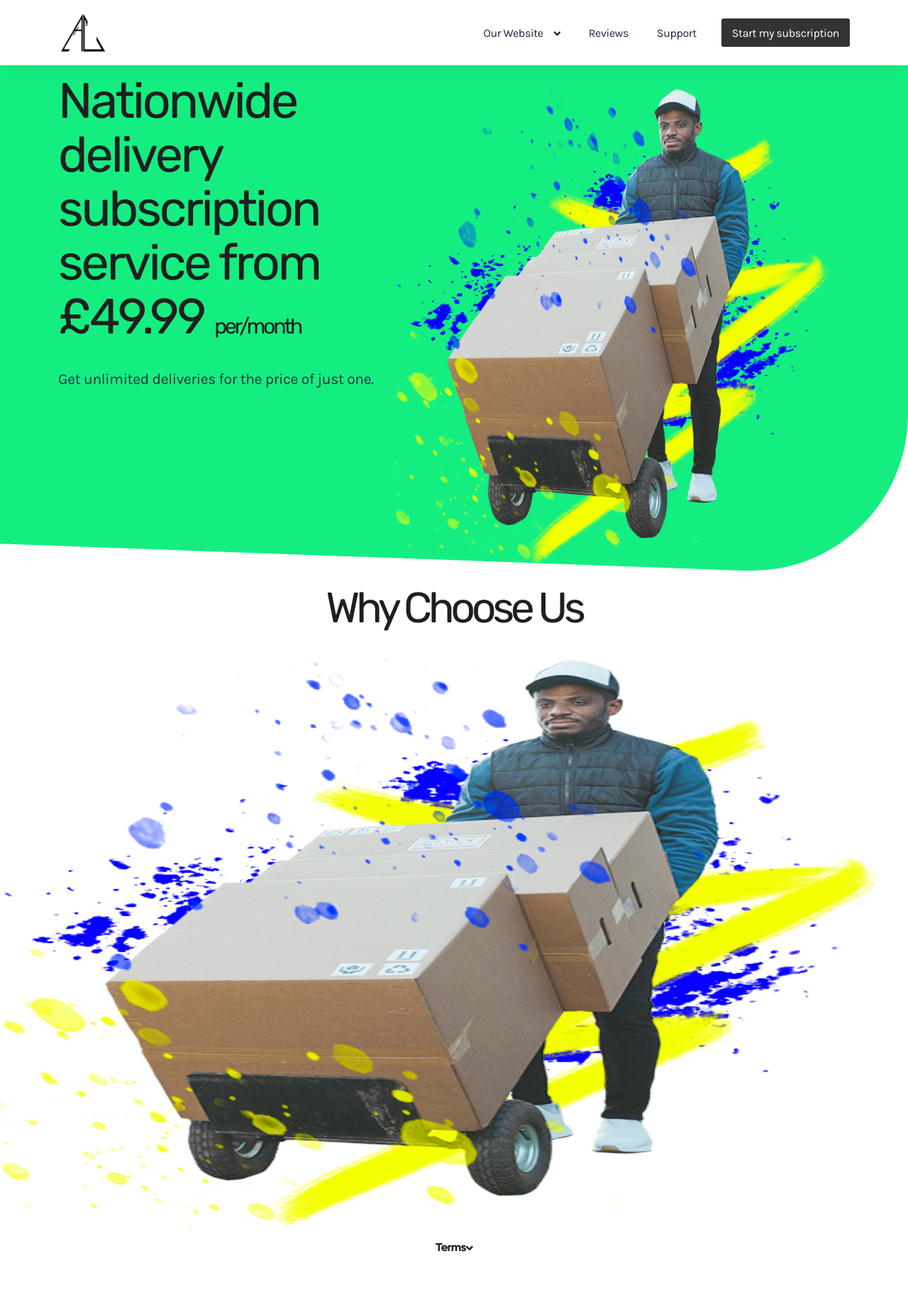
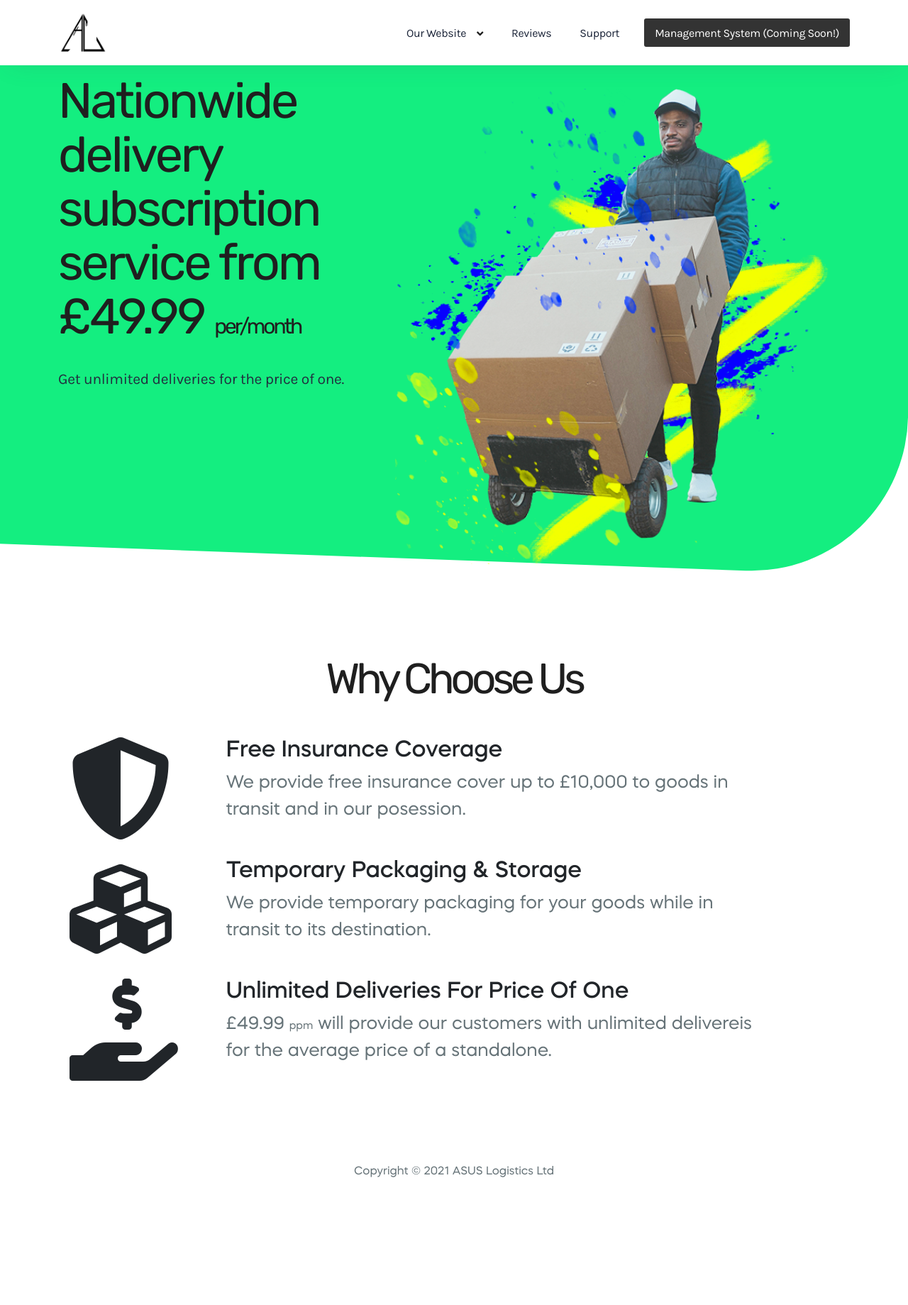
Before and after one commit to AsusLogistics/website, a Django app: page /Landing_test in a window 1280 px wide. Shown: the whole page at 71% size. After the commit the page ends 1659 px from the top, so only its background shows below. Run offline with Django 3.2, Linux system fonts and the light colour scheme; some libraries are stand-ins or nearby versions.

Commit message:
updated landing_test

```diff
--- a/AsusLogistic/static/landing_test.css
+++ b/AsusLogistic/static/landing_test.css
@@ -21,7 +21,12 @@ color: black !important;
 }
 
 
+.content.section-heading-8.text-lg-start.text-center{
+  text-align: center !important;
 
+
+
+}
 
 
 @media (min-width: 320px) {
@@ -29,6 +34,14 @@ color: black !important;
   {
     width:320px !important;
     z-index: 0;
+    text-align: center;
+
+  }
+  .column .column2 {
+
+    width: 100%;
+
+
   }
   }
   @media (min-width: 480px) {
@@ -41,8 +54,9 @@ color: black !important;
     @media (min-width: 920px) {
       .bg
       {
-        width:1300px !important;
+        width:1400px !important;
         z-index: 0;
+        height: 500px;
       }
       }
 
@@ -51,5 +65,39 @@ color: black !important;
         .content h1{
           padding-top: 0px;
           margin-top: -120px;
+
+        }
+        .column {
+
+          width: 20%;
+          float: left;
+          padding: 10px;
+          height: 170px; /* Should be removed. Only for demonstration */
+
+        }
+        .column2 {
+          width: 70%;
+          float: left;
+          padding: 10px;
+          height: 170px; /* Should be removed. Only for demonstration */
+
         }
         }
+.footersection p {
+  text-align: center;
+}
+
+
+.column2 p {
+font-size: 25px;
+
+}
+.column2 small {
+font-size: 15px;
+
+}
+
+.subcontent {
+  margin: 100px;
+
+}
--- a/AsusLogistic/templates/Landing_test.html
+++ b/AsusLogistic/templates/Landing_test.html
@@ -92,7 +92,7 @@
         <a target="_blank" class="btn btn trail-btn focus-reset" onclick="openPayPal()">
 
 
-          Start my subscription
+          Management System (Coming Soon!)
         </a>
       </div>
       <!-- mobile menu trigger -->
@@ -111,7 +111,7 @@
       <div class="col-xl-5 col-lg-6 col-md-8 col-sm-10 pr-0 " data-aos="fade-right" data-aos-duration="800" data-aos-once="true">
         <div class="content">
           <h1>Nationwide delivery subscription service from £49.99 <small>per/month</small></h1>
-          <p> Get unlimited deliveries for the price of just one.</p>
+          <p> Get unlimited deliveries for the price of one.</p>
           <div id="paypal-button-container-P-19573805F0426720DMGCRGCA"></div>
           <script src="https://www.paypal.com/sdk/js?client-id=AQjuOi-JWu6upHTcNpcR1n8XFJUvibRj-pw7VlxWLGZBNTawLcSWDl-pdvHtRx_ZAR2WC7OopiQ8PQRv&vault=true&intent=subscription" data-sdk-integration-source="button-factory"></script>
           <script>
@@ -148,7 +148,7 @@
   <div class="bg-shape-14"></div>
 </div>
 
-<!-- Content-Area-3 -->
+<!-- Content-Area-3
 
   <div class="content section-heading-8 text-lg-start text-center">
     <div class="d-flex justify-content-center">
@@ -156,7 +156,7 @@
       Why Choose Us
     </h2>
         </div>
-      <img class="bg" src="{% static 'media/Trol2.png' %}" width="500" height="800px" />
+      <img class="bg" src="{% static 'media/howitworks.png' %}" width="500" height="800px" />
 
         <div class="termsCenter">
         <a href="#" class="btn focus-reset">
@@ -165,13 +165,66 @@
           <i class="fas fa-angle-down"></i>
         </a>
           </div>
+    </div>-->
+<div class="subcontent">
+      <div class="content section-heading-8 text-lg-start text-center">
+      <div class="d-flex justify-content-center">
+      <h2>
+        Why Choose Us
+      </h2>
+    </div>
+  </div>
+    <div class="row">
+      <div class="column">
+        <i class="fas fa-shield-alt fa-9x"></i>
+
+
+
+      </div>
+
+        <div class="column2">
+        <h2>Free Insurance Coverage</h2>
+        <p> We provide free insurance cover up to £10,000 to goods in transit and in our posession.</p>
+
+      </div>
     </div>
 
+    <div class="row">
+      <div class="column">
+        <i class="fas fa-cubes fa-9x"></i>
+
+      </div>
+
+        <div class="column2">
+        <h2>Temporary Packaging & Storage</h2>
+        <p> We provide temporary packaging for your goods while in transit to its destination.</p>
+
+
+      </div>
+    </div>
+
+    <div class="row">
+      <div class="column">
+        <i class="fas fa-hand-holding-usd fa-9x"></i>
+
+
+
+      </div>
+
+        <div class="column2">
+          <h2>Unlimited Deliveries For Price Of One</h2>
+          <p>£49.99 <small>ppm</small> will provide our customers with unlimited delivereis for the average price of a standalone.</p>
+
+      </div>
+    </div>
+  </div>
 <!-- Footer Area -->
 <footer class="footer-area-l-12 position-relative">
+  <div class="footersection">
+    <p>Copyright &copy; 2021 ASUS Logistics Ltd</p>
 
+  </div>
 </footer>
-</div>
 <!-- Vendor Scripts -->
 <script src="{% static 'js/vendor.min.js' %}"></script>
 <script src="{% static 'js/aos.min.js' %}"></script>
```
Also changed, not shown: AsusLogistic/static/media/howitworks.png (added).
